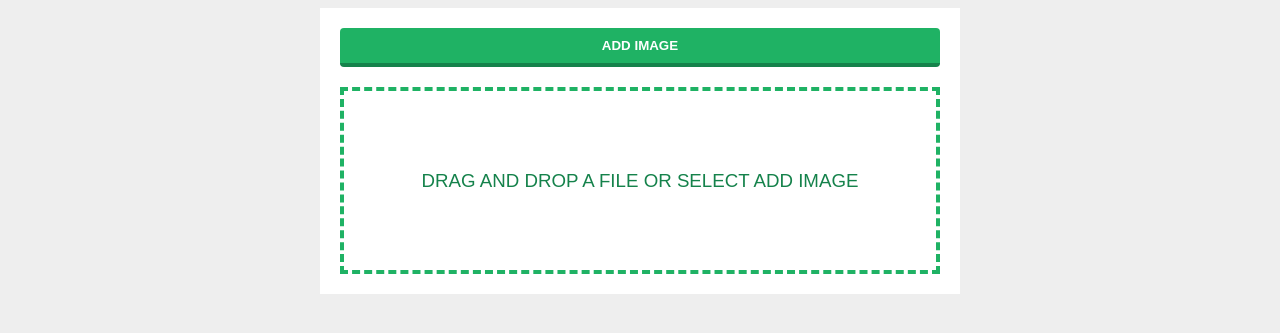
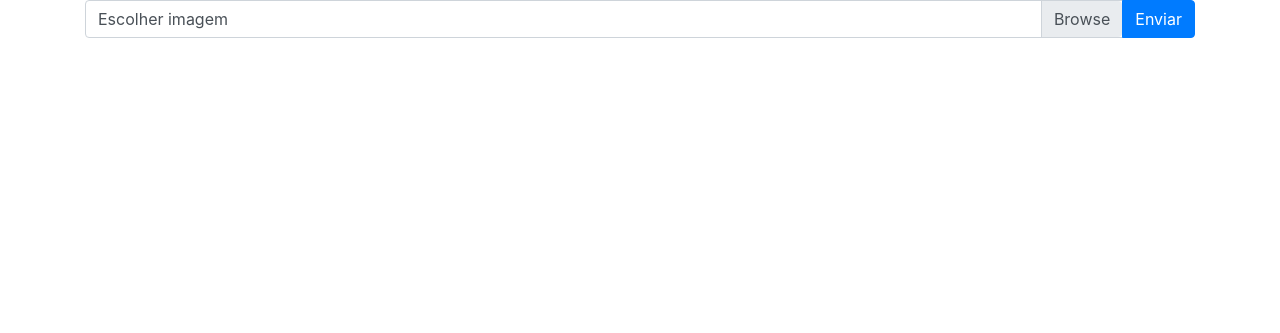
Before and after one commit to FernandoNoleto/Estagio, a Flask app: template templates/upload.html in a window 1280 px wide. Shown: the top 333 px of the page. Run offline with Flask 2, Linux system fonts and the light colour scheme; the template is opened without the code that fills it, so the values that code supplies are empty; some libraries are stand-ins or nearby versions.

Commit message:
Algoritmo completo, basta organizar o layout

```diff
--- a/app.py
+++ b/app.py
@@ -1,14 +1,48 @@
-from flask import Flask
-from flask import render_template
-# from datetime import datetime
-# import re
+import os
+
+from flask import Flask, flash, request, redirect, url_for, render_template, send_from_directory
+from segmentation_alg import *
+from werkzeug.utils import secure_filename
+
+UPLOAD_FOLDER = '/home/fernando/Documentos/UFT/9 Período/Estagio Supervisionado/Estagio'
+ALLOWED_EXTENSIONS = set(['png', 'jpg', 'jpeg', 'gif', 'tiff'])
 
 app = Flask(__name__)
+app.config['UPLOAD_FOLDER'] = UPLOAD_FOLDER
 
-@app.route("/")
-def home():
-    return "Hello, Flask!"
 
-@app.route("/upload")
-def upload(name = None):
+def allowed_file(filename):
+    return '.' in filename and \
+        filename.rsplit('.', 1)[1].lower() in ALLOWED_EXTENSIONS
+
+@app.route('/', methods=['GET', 'POST'])
+def upload_file(name = None):
+    if request.method == 'POST':
+        # check if the post request has the file part
+        if 'file' not in request.files:
+            flash('No file part')
+            return redirect(request.url)
+        file = request.files['file']
+        # if user does not select file, browser also
+        # submit an empty part without filename
+        if file.filename == '':
+            flash('No selected file')
+            return redirect(request.url)
+        if file and allowed_file(file.filename):
+            filename = secure_filename(file.filename)
+            file.save(os.path.join(app.config['UPLOAD_FOLDER'], filename))
+            # return redirect(url_for('uploaded_file', filename=filename))
+            return redirect(url_for('imagem_upada', filename=filename))
     return render_template("upload.html", name=name)
+
+# @app.route('/uploads/<filename>')
+# def uploaded_file(filename):
+#     return send_from_directory(app.config['UPLOAD_FOLDER'], filename)
+
+@app.route('/uploaded/<filename>')
+def imagem_upada(filename):
+    img_seg = main(filename)
+    return send_from_directory(app.config['UPLOAD_FOLDER'], img_seg)
+
+if __name__ == "__main__":
+    app.run(port=5000, debug=True)
--- a/segmentation_alg.py
+++ b/segmentation_alg.py
@@ -1,15 +1,15 @@
 from PIL import Image, ImageFilter, ImageEnhance
+from itertools import product
 import numpy as np
-from itertools import product
-# import math, random
-# import time
-# from subprocess import call
+
+
 import cv2
 
 # rio = (12, 47, 206, 255)
 # plantacao = (68, 109, 66, 255)
 # floresta = (8, 183, 0, 255)
 queimada = (168, 28, 13, 255)
+caminho = "/home/fernando/Documentos/UFT/9 Período/Estagio Supervisionado/Estagio/generated_images/"
 
 #Abre uma imagem
 def abrir_imagem(nome_img):
@@ -88,30 +88,33 @@ def diferenca(img):
         else:
             pix2[x,y] = (0,0,0)
 
-    new_img.save('diferenca.png')
+    # new_img.save('diferenca.png')
 
     return new_img
 
 
 
-def main():
-    nome_imagem = "area-queimada.png"
+def main(nome_imagem):
+    # nome_imagem = "area-queimada.png"
+    print(nome_imagem)
     img = abrir_imagem(nome_imagem)
 
     img2 = encontrar_pixels_de_queimadas(img)
-    img2.save("segmentada-cores.png")
+    img2.save("generated_images/segmentada-cores.png")
 
 
     img3 = diferenca(img2)
+    img3.save('generated_images/diferenca.png')
 
-    img4 = cv2.imread('diferenca.png',0)
+    img4 = cv2.imread('generated_images/diferenca.png',0)
     kernel = np.ones((4,4),np.uint8)
 
     opening = cv2.morphologyEx(img4, cv2.MORPH_OPEN, kernel)
-    cv2.imwrite('diferenca_abertura.png', opening)
+    cv2.imwrite('resultado_final.png', opening)
+    return 'resultado_final.png'
 
 
     # mostrar_imagem(nome_imagem+"-segmentada"+".png")
 
-if __name__ == '__main__':
-    main()
+# if __name__ == '__main__':
+#     main()
--- a/static/js/mainpage.js
+++ /dev/null
@@ -1,47 +0,0 @@
-
-function readURL(input) {
-  if (input.files && input.files[0]) {
-
-    var reader = new FileReader();
-
-    reader.onload = function (e) {
-      $('.image-upload-wrap').hide();
-
-      $('.file-upload-image').attr('src', e.target.result);
-      $('.file-upload-content').show();
-
-      $('.image-title').html(input.files[0].name);
-    };
-
-    reader.readAsDataURL(input.files[0]);
-
-  } else {
-    removeUpload();
-  }
-}
-
-function removeUpload() {
-  $('.file-upload-input').replaceWith($('.file-upload-input').clone());
-  $('.file-upload-content').hide();
-  $('.image-upload-wrap').show();
-}
-$('.image-upload-wrap').bind('dragover', function () {
-  $('.image-upload-wrap').addClass('image-dropping');
-});
-$('.image-upload-wrap').bind('dragleave', function () {
-  $('.image-upload-wrap').removeClass('image-dropping');
-});
-
-
-
-function runSegmentation() {
-  console.log("teste")
-  // $.ajax({
-  //   type: "POST",
-  //   url: "~/segmentation_alg.py",
-  //   data: { param: text }
-  // }).done(function () {
-  //   console.log("teste");
-  // });
-
-}
--- a/static/styles/mainpage.css
+++ /dev/null
@@ -1,143 +0,0 @@
-body {
-  font-family: sans-serif;
-  background-color: #eeeeee;
-}
-
-.file-upload {
-  background-color: #ffffff;
-  width: 600px;
-  margin: 0 auto;
-  padding: 20px;
-}
-
-.file-upload-btn {
-  width: 100%;
-  margin: 0;
-  color: #fff;
-  background: #1FB264;
-  border: none;
-  padding: 10px;
-  border-radius: 4px;
-  border-bottom: 4px solid #15824B;
-  transition: all .2s ease;
-  outline: none;
-  text-transform: uppercase;
-  font-weight: 700;
-}
-
-.file-upload-btn:hover {
-  background: #1AA059;
-  color: #ffffff;
-  transition: all .2s ease;
-  cursor: pointer;
-}
-
-.file-upload-btn:active {
-  border: 0;
-  transition: all .2s ease;
-}
-
-.file-upload-content {
-  display: none;
-  text-align: center;
-}
-
-.file-upload-input {
-  position: absolute;
-  margin: 0;
-  padding: 0;
-  width: 100%;
-  height: 100%;
-  outline: none;
-  opacity: 0;
-  cursor: pointer;
-}
-
-.image-upload-wrap {
-  margin-top: 20px;
-  border: 4px dashed #1FB264;
-  position: relative;
-}
-
-.image-dropping,
-.image-upload-wrap:hover {
-  background-color: #1FB264;
-  border: 4px dashed #ffffff;
-}
-
-.image-title-wrap {
-  padding: 0 15px 15px 15px;
-  color: #222;
-}
-
-.drag-text {
-  text-align: center;
-}
-
-.drag-text h3 {
-  font-weight: 100;
-  text-transform: uppercase;
-  color: #15824B;
-  padding: 60px 0;
-}
-
-.file-upload-image {
-  max-height: 400px;
-  max-width: 400px;
-  margin: auto;
-  padding: 20px;
-}
-
-.remove-image {
-  width: 200px;
-  margin: 0;
-  color: #fff;
-  background: #cd4535;
-  border: none;
-  padding: 10px;
-  border-radius: 4px;
-  border-bottom: 4px solid #b02818;
-  transition: all .2s ease;
-  outline: none;
-  text-transform: uppercase;
-  font-weight: 700;
-}
-
-.remove-image:hover {
-  background: #c13b2a;
-  color: #ffffff;
-  transition: all .2s ease;
-  cursor: pointer;
-}
-
-.remove-image:active {
-  border: 0;
-  transition: all .2s ease;
-}
-
-.run-image {
-  width: 200px;
-  margin: 0;
-  color: #fff;
-  background: #1FB264;
-  border: none;
-  padding: 10px;
-  border-radius: 4px;
-  border-bottom: 4px solid #15824B;
-  transition: all .2s ease;
-  outline: none;
-  text-transform: uppercase;
-  font-weight: 700;
-}
-
-.run-image:hover {
-  background: #1AA059;
-  color: #ffffff;
-  transition: all .2s ease;
-  cursor: pointer;
-}
-
-.run-image:active {
-  border: 0;
-  transition: all .2s ease;
-}
--- a/templates/upload.html
+++ b/templates/upload.html
@@ -1,34 +1,33 @@
 <!DOCTYPE html>
 <html>
+
 <head>
   <meta charset="utf-8" />
   <title>Hello, Flask</title>
-        <script class="jsbin" src="https://ajax.googleapis.com/ajax/libs/jquery/1/jquery.min.js"></script>
-        <link rel= "stylesheet" type= "text/css" href= "{{ url_for('static',filename='styles/mainpage.css') }}">
+  <!-- <script class="jsbin" src="https://ajax.googleapis.com/ajax/libs/jquery/1/jquery.min.js"></script> -->
+  <!-- <link rel= "stylesheet" type= "text/css" href= "{{ url_for('static',filename='styles/mainpage.css') }}"> -->
+  <link rel="stylesheet" href="https://maxcdn.bootstrapcdn.com/bootstrap/4.0.0/css/bootstrap.min.css"
+    integrity="sha384-Gn5384xqQ1aoWXA+058RXPxPg6fy4IWvTNh0E263XmFcJlSAwiGgFAW/dAiS6JXm" crossorigin="anonymous">
 </head>
+
 <body>
-    <script src="{{ url_for('static',filename='js/mainpage.js') }}"></script>
-    <div class="file-upload">
-      <button class="file-upload-btn" type="button" onclick="$('.file-upload-input').trigger( 'click' )">Add Image</button>
 
-      <div class="image-upload-wrap">
-        <input class="file-upload-input" type='file' onchange="readURL(this);" accept="image/*" />
-        <div class="drag-text">
-          <h3>Drag and drop a file or select add Image</h3>
-        </div>
-      </div>
-      <div class="file-upload-content">
-        <img class="file-upload-image" src="#" alt="your image" />
+  <div class="container">
+    <form method=post enctype=multipart/form-data>
+      <div class="input-group">
 
-        <div class="image-title-wrap">
-          <button type="button" onclick="removeUpload()" class="remove-image">Remove <span class="image-title">Uploaded Image</span></button>
+        <div class="custom-file">
+          <input type=file class="custom-file-input" name=file>
+          <label class="custom-file-label" for="inputGroupFile04">Escolher imagem</label>
         </div>
 
-        <div class="image-title-wrap">
-          <button type="button" onclick="runSegmentation()" class="remove-image">Run <span class="image-title">Uploaded Image</span></button>
+        <div class="input-group-append">
+          <input type=submit class="btn btn-primary" value=Enviar>
         </div>
 
       </div>
+    </form>
   </div>
+
 </body>
 </htm>
```
Also changed, not shown: requirements.txt (deleted, +0 -10 lines), templates/upload2.html (added, +34 -0 lines), README.md (deleted), generated_images/diferenca.png (renamed from diferenca.png), generated_images/segmentada-cores.png (renamed from segmentada-cores.png), resultado_final.png (renamed from diferenca_abertura.png). Lines whose indentation alone changed are shown as unchanged.
